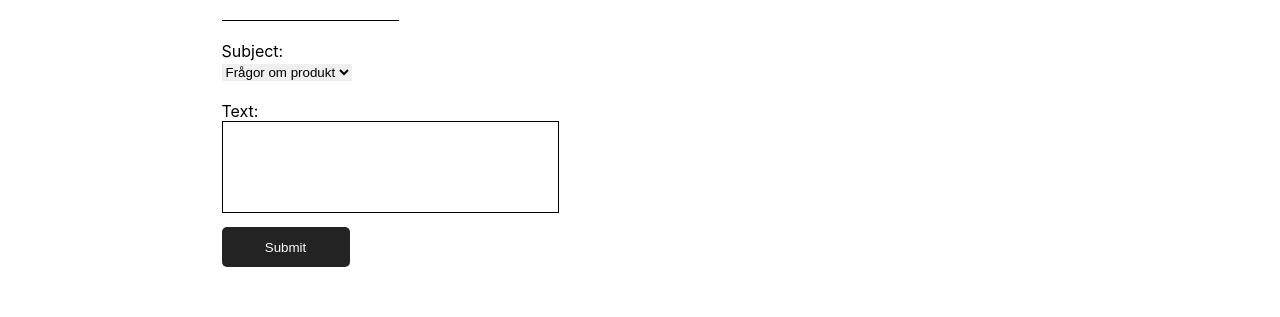
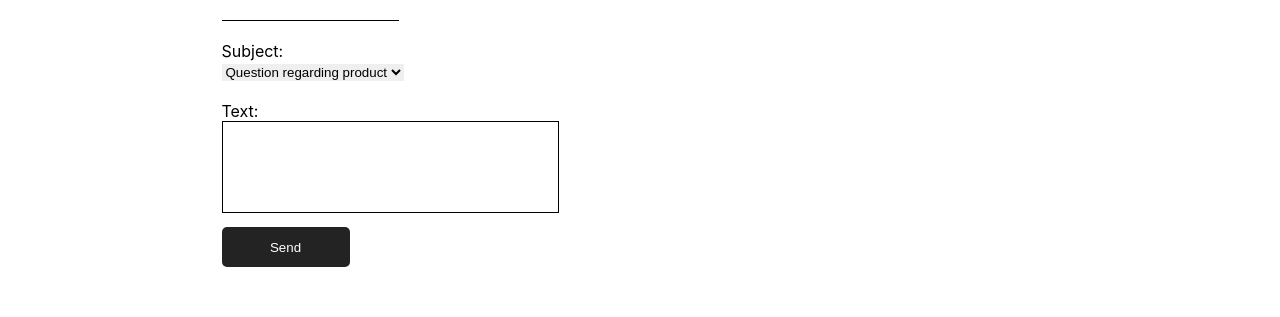
Before and after one commit to SamuelMeijer/agile-project-group5, a React (Create React App) app: page /contact in a window 1280 px wide. Shown: the part 607-924 px from the top of the page. Built offline with nearby package versions, Linux system fonts and the light colour scheme.

Commit message:
added more translating

```diff
--- a/src/components/Contact/Contact.js
+++ b/src/components/Contact/Contact.js
@@ -43,10 +43,16 @@ function Contact() {
                     <Trans i18nKey= "contact.subject"></Trans>
                 </p>
                     <select>
-                        <option value="grapefruit">Frågor om produkt</option>
+                        <option value="grapefruit">
+                            {t('contact', { returnObjects: true })['question']}
+                        </option>
                         <option value="lime">Feedback</option>
-                        <option defaultValue value="coconut">Klagomål</option>
-                        <option value="mango">Sök jobb hos oss</option>
+                        <option defaultValue value="coconut">
+                            {t('contact', { returnObjects: true })['complaints']}
+                        </option>
+                        <option value="mango">
+                            {t('contact', { returnObjects: true })['jobs']}
+                        </option>
                     </select>
                 </label>
                 <label>
@@ -54,7 +60,7 @@ function Contact() {
                 <textarea rows="6" cols="40" className={Styles.textarea}>
                 </textarea>
                 </label>
-                    <input className={Styles.button} type="submit" value="Submit" />
+                    <input className={Styles.button} type="submit" value={t('contact', {returnObjects: true})['submit']} />
                 </form>
             </div>
         </div>
--- a/src/i18n.js
+++ b/src/i18n.js
@@ -53,7 +53,10 @@ i18n.use(Backend).use(LanguageDetector).use(initReactI18next).init({
                     contact: 'Contact',
                     name: 'Name:',
                     subject: 'Subject:',
-                    question: 'Question regarding product'
+                    question: 'Question regarding product',
+                    complaints: 'Complaints',
+                    jobs: 'Search for a job',
+                    submit: 'Send'
                 }
             }
         },
@@ -85,7 +88,7 @@ i18n.use(Backend).use(LanguageDetector).use(initReactI18next).init({
                 about: {
                     title: 'Födda till att köra',
                     about: 'Om Oss',
-                    desc: 'TEXT KMR SNART',
+                    desc: 'Motorcyklar är våran passion. Tillsammans har vi mer än 30 års erfarenhet från försäljning, service och körande av motorcyklar. Vi erbjuder de bästa motorcycklarna till de lägsta priserna och kommer alltid att finnas där för våra kunder.',
                     employees: 'Anställda'
                 },
                 faq: {
@@ -95,7 +98,11 @@ i18n.use(Backend).use(LanguageDetector).use(initReactI18next).init({
                     contact: 'Kontakt',
                     name: 'Namn:',
                     subject: 'Ämne:',
-                    question: 'Frågor om produkt'
+                    question: 'Frågor om produkt',
+                    complaints: 'Klagomål',
+                    jobs: 'Sök jobb hos oss',
+                    submit: 'Skicka'
+
                 }
             }
         }
```
